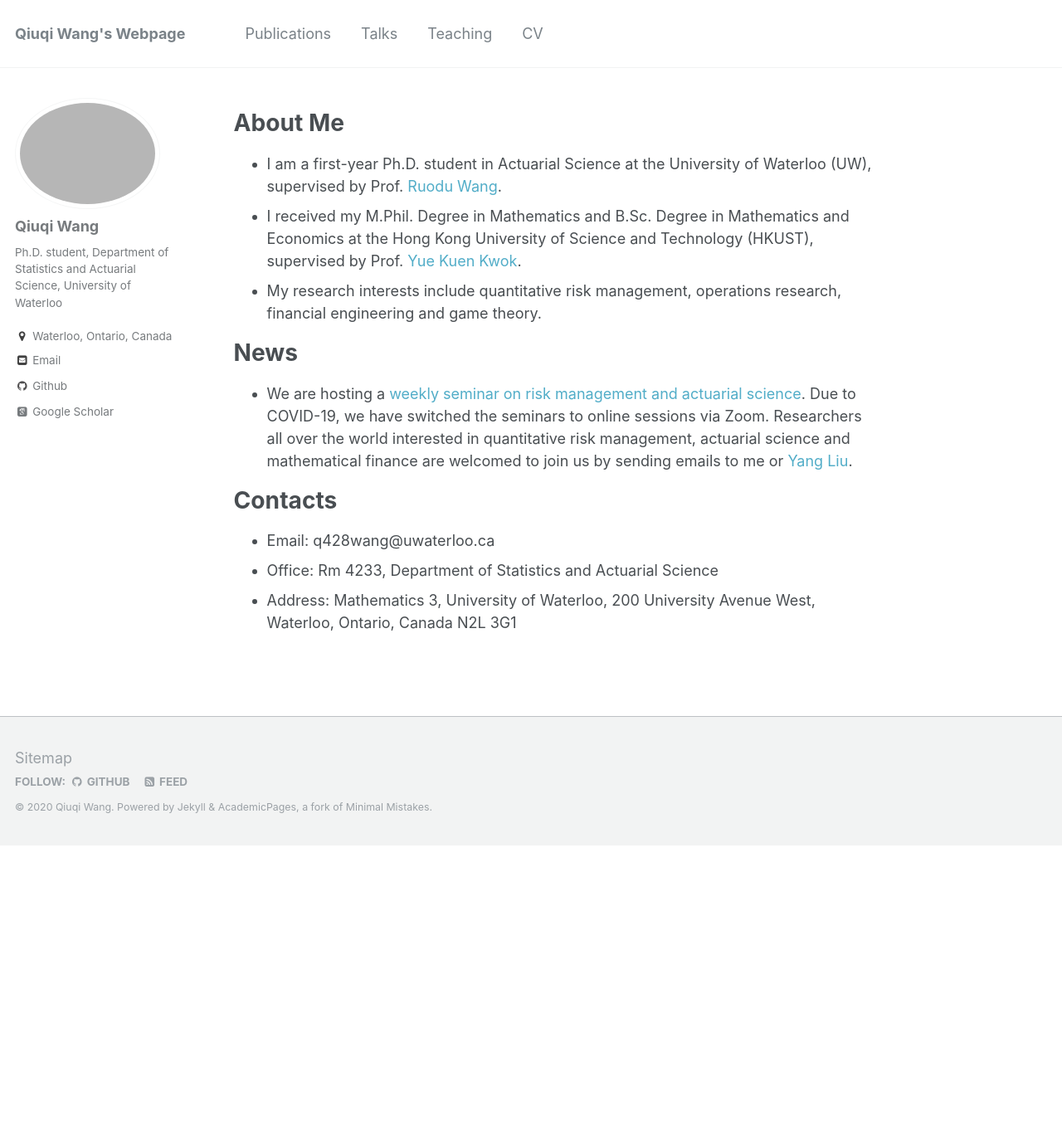
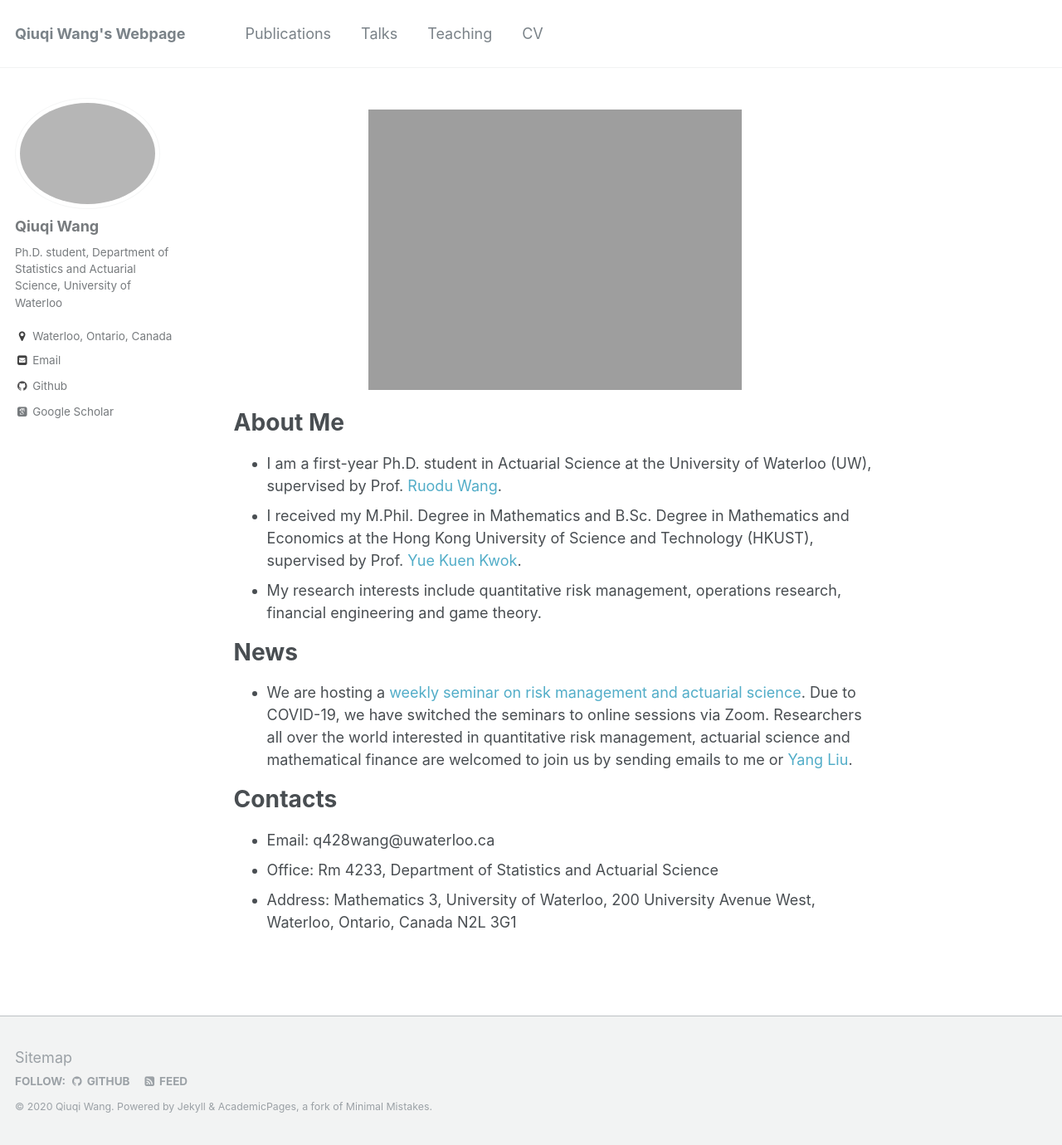
Before and after one commit to qwangan/qwangan.github.io, a Jekyll site: the page built from _pages/about.md, in a window 1280 px wide and 1380 px high. Shown: the whole window at 83% size. Built offline with Jekyll 4.4.1, drawn with Linux system fonts in a browser that asks for light colours; some web fonts are replaced.

Commit message:
Update about.md

```diff
--- a/_pages/about.md
+++ b/_pages/about.md
@@ -7,6 +7,10 @@ redirect_from:
   - /about/
   - /about.html
 ---
+
+<p align="center">
+  <img src="https://qwangan.github.io/images/Photo1.jpeg" alt="Photo" style="width: 450px;"/>
+</p>
 
 # About Me
 * I am a first-year Ph.D. student in Actuarial Science at the University of Waterloo (UW), supervised by Prof. [Ruodu Wang](http://sas.uwaterloo.ca/~wang/).
```
